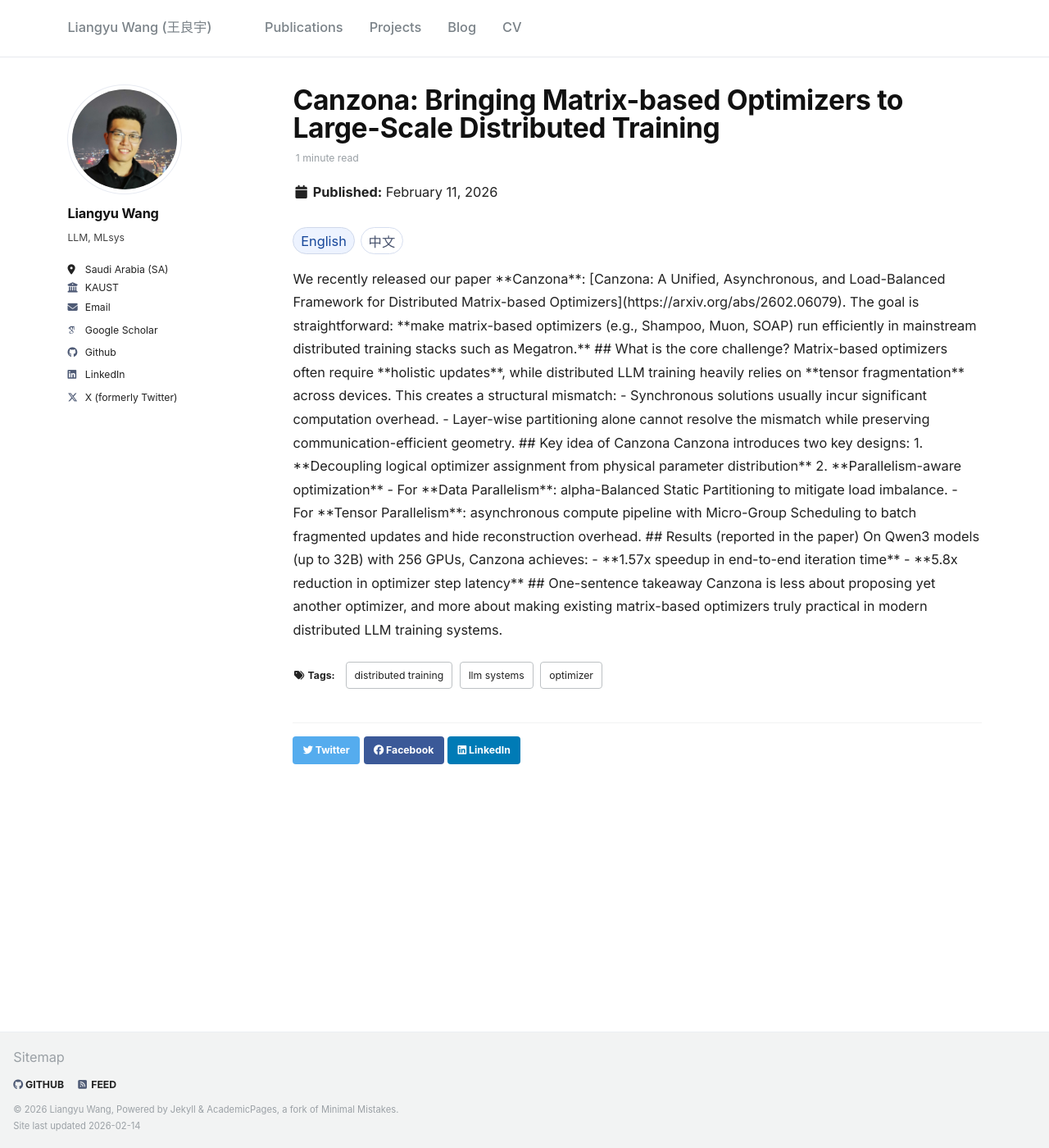
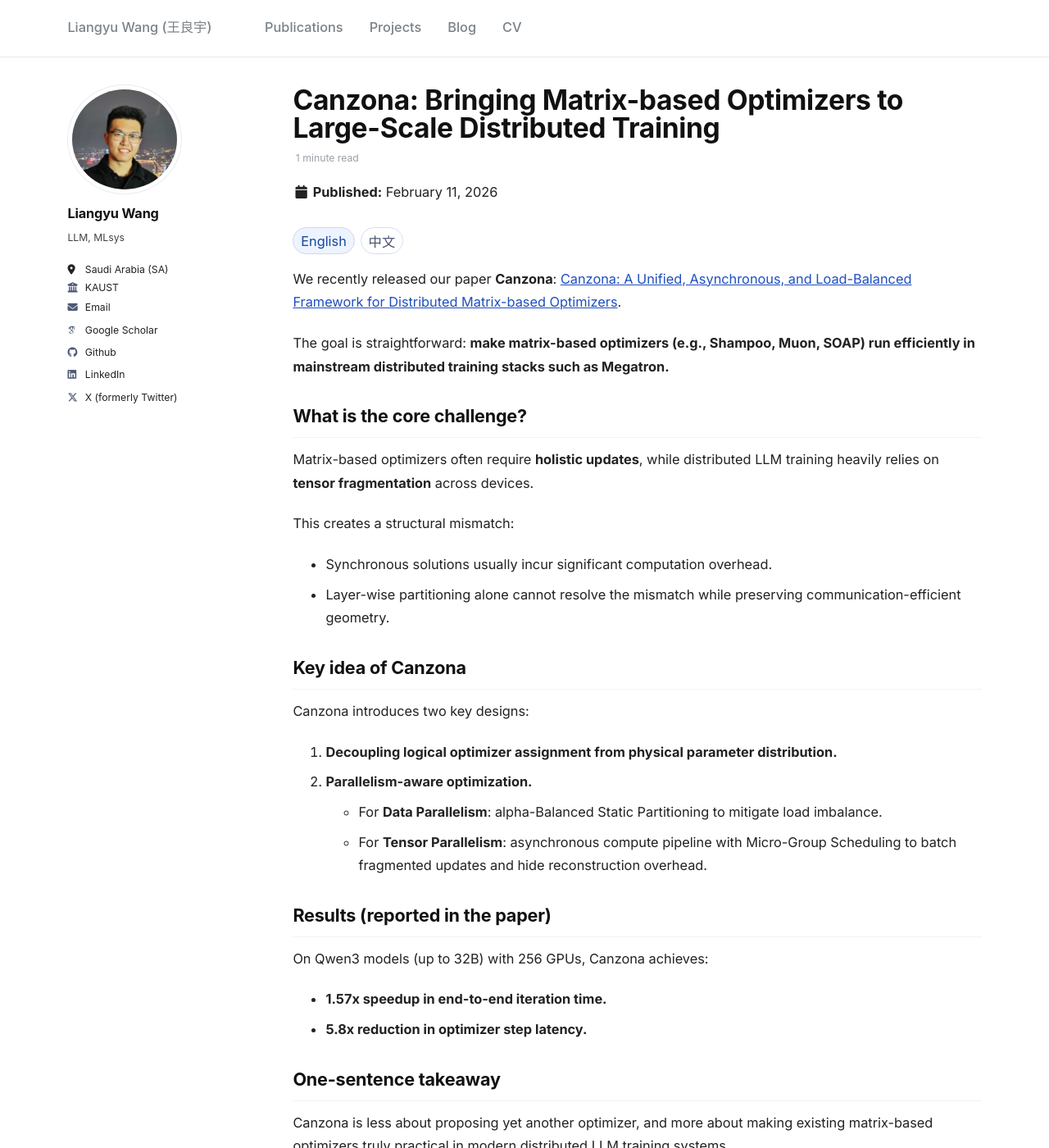
Before and after one commit to liangyuwang/liangyuwang.github.io, a Jekyll site: the page built from _posts/2026-02-11-canzona.md, in a window 1280 px wide and 1400 px high. Shown: the whole window at 82% size. Built offline with Jekyll 4.4.1, drawn with Linux system fonts in a browser that asks for light colours; some web fonts are replaced; some of the changed text lies outside the part shown.

Commit message:
polish blog

```diff
--- a/_posts/2026-02-11-canzona.md
+++ b/_posts/2026-02-11-canzona.md
@@ -15,81 +15,109 @@ tags:
 </div>
 
 <div id="lang-en-content">
+  <p>
+    We recently released our paper <strong>Canzona</strong>:
+    <a href="https://arxiv.org/abs/2602.06079">Canzona: A Unified, Asynchronous, and Load-Balanced Framework for Distributed Matrix-based Optimizers</a>.
+  </p>
 
-We recently released our paper **Canzona**:
-[Canzona: A Unified, Asynchronous, and Load-Balanced Framework for Distributed Matrix-based Optimizers](https://arxiv.org/abs/2602.06079).
+  <p>
+    The goal is straightforward:
+    <strong>make matrix-based optimizers (e.g., Shampoo, Muon, SOAP) run efficiently in mainstream distributed training stacks such as Megatron.</strong>
+  </p>
 
-The goal is straightforward:
-**make matrix-based optimizers (e.g., Shampoo, Muon, SOAP) run efficiently in mainstream distributed training stacks such as Megatron.**
+  <h2>What is the core challenge?</h2>
 
-## What is the core challenge?
+  <p>
+    Matrix-based optimizers often require <strong>holistic updates</strong>, while distributed LLM training heavily relies on
+    <strong>tensor fragmentation</strong> across devices.
+  </p>
 
-Matrix-based optimizers often require **holistic updates**, while distributed LLM training heavily relies on **tensor fragmentation** across devices.
+  <p>This creates a structural mismatch:</p>
+  <ul>
+    <li>Synchronous solutions usually incur significant computation overhead.</li>
+    <li>Layer-wise partitioning alone cannot resolve the mismatch while preserving communication-efficient geometry.</li>
+  </ul>
 
-This creates a structural mismatch:
+  <h2>Key idea of Canzona</h2>
 
-- Synchronous solutions usually incur significant computation overhead.
-- Layer-wise partitioning alone cannot resolve the mismatch while preserving communication-efficient geometry.
+  <p>Canzona introduces two key designs:</p>
+  <ol>
+    <li><strong>Decoupling logical optimizer assignment from physical parameter distribution.</strong></li>
+    <li>
+      <strong>Parallelism-aware optimization.</strong>
+      <ul>
+        <li>For <strong>Data Parallelism</strong>: alpha-Balanced Static Partitioning to mitigate load imbalance.</li>
+        <li>For <strong>Tensor Parallelism</strong>: asynchronous compute pipeline with Micro-Group Scheduling to batch fragmented updates and hide reconstruction overhead.</li>
+      </ul>
+    </li>
+  </ol>
 
-## Key idea of Canzona
+  <h2>Results (reported in the paper)</h2>
 
-Canzona introduces two key designs:
+  <p>On Qwen3 models (up to 32B) with 256 GPUs, Canzona achieves:</p>
+  <ul>
+    <li><strong>1.57x speedup in end-to-end iteration time.</strong></li>
+    <li><strong>5.8x reduction in optimizer step latency.</strong></li>
+  </ul>
 
-1. **Decoupling logical optimizer assignment from physical parameter distribution**
-2. **Parallelism-aware optimization**
-   - For **Data Parallelism**: alpha-Balanced Static Partitioning to mitigate load imbalance.
-   - For **Tensor Parallelism**: asynchronous compute pipeline with Micro-Group Scheduling to batch fragmented updates and hide reconstruction overhead.
+  <h2>One-sentence takeaway</h2>
 
-## Results (reported in the paper)
-
-On Qwen3 models (up to 32B) with 256 GPUs, Canzona achieves:
-
-- **1.57x speedup in end-to-end iteration time**
-- **5.8x reduction in optimizer step latency**
-
-## One-sentence takeaway
-
-Canzona is less about proposing yet another optimizer, and more about making existing matrix-based optimizers truly practical in modern distributed LLM training systems.
+  <p>
+    Canzona is less about proposing yet another optimizer, and more about making existing matrix-based optimizers truly practical in modern distributed LLM training systems.
+  </p>
 
 </div>
 
 <div id="lang-zh-content" style="display:none;">
+  <p>
+    我们最近发布了论文 <strong>Canzona</strong>：
+    <a href="https://arxiv.org/abs/2602.06079">Canzona: A Unified, Asynchronous, and Load-Balanced Framework for Distributed Matrix-based Optimizers</a>。
+  </p>
 
-我们最近发布了论文 **Canzona**：
-[Canzona: A Unified, Asynchronous, and Load-Balanced Framework for Distributed Matrix-based Optimizers](https://arxiv.org/abs/2602.06079)。
+  <p>
+    这篇工作的核心目标很直接：
+    <strong>让 Shampoo、Muon、SOAP 这类矩阵优化器，在 Megatron 等主流分布式训练框架下高效落地。</strong>
+  </p>
 
-这篇工作的核心目标很直接：
-**让 Shampoo、Muon、SOAP 这类矩阵优化器，在 Megatron 等主流分布式训练框架下高效落地。**
+  <h2>核心问题是什么？</h2>
 
-## 核心问题是什么？
+  <p>
+    矩阵优化器通常要求参数更新保持“整体性”（holistic updates），但大模型分布式训练会把参数切碎到不同设备（tensor fragmentation）。
+  </p>
 
-矩阵优化器通常要求参数更新保持“整体性”（holistic updates），
-但大模型分布式训练会把参数切碎到不同设备（tensor fragmentation）。
+  <p>这两者天然存在冲突：</p>
+  <ul>
+    <li>同步式方案通常带来较高的计算冗余。</li>
+    <li>仅靠按层切分，难以同时满足通信效率和几何约束。</li>
+  </ul>
 
-这两者天然存在冲突：
+  <h2>Canzona 的关键思路</h2>
 
-- 同步式方案通常带来较高的计算冗余；
-- 仅靠按层切分，难以同时满足通信效率和几何约束。
+  <p>Canzona 主要做了两件事：</p>
+  <ol>
+    <li><strong>逻辑优化器分配与物理参数分布解耦。</strong></li>
+    <li>
+      <strong>按并行模式定制优化策略。</strong>
+      <ul>
+        <li>在 <strong>Data Parallelism</strong> 下：提出 alpha-Balanced Static Partitioning，缓解负载不均。</li>
+        <li>在 <strong>Tensor Parallelism</strong> 下：提出异步计算管线与 Micro-Group Scheduling，将碎片化更新批处理并隐藏重构开销。</li>
+      </ul>
+    </li>
+  </ol>
 
-## Canzona 的关键思路
+  <h2>论文报告的效果</h2>
 
-Canzona 主要做了两件事：
+  <p>在 Qwen3 系列模型（最高 32B）和 256 GPU 上，Canzona 取得了：</p>
+  <ul>
+    <li><strong>端到端 iteration time 1.57x 加速。</strong></li>
+    <li><strong>optimizer step latency 5.8x 降低。</strong></li>
+  </ul>
 
-1. **逻辑优化器分配与物理参数分布解耦**
-2. **按并行模式定制优化策略**
-   - 在 **Data Parallelism** 下：提出 alpha-Balanced Static Partitioning，缓解负载不均；
-   - 在 **Tensor Parallelism** 下：提出异步计算管线与 Micro-Group Scheduling，将碎片化更新批处理并隐藏重构开销。
+  <h2>一句话总结</h2>
 
-## 论文报告的效果
-
-在 Qwen3 系列模型（最高 32B）和 256 GPU 上，Canzona 取得了：
-
-- **端到端 iteration time 1.57x 加速**
-- **optimizer step latency 5.8x 降低**
-
-## 一句话总结
-
-Canzona 的重点不是再造一个新优化器，而是把现有矩阵优化器和现代分布式 LLM 训练系统更自然地对齐起来，让它们真正可用、可扩展。
+  <p>
+    Canzona 的重点不是再造一个新优化器，而是把现有矩阵优化器和现代分布式 LLM 训练系统更自然地对齐起来，让它们真正可用、可扩展。
+  </p>
 
 </div>
 
```
